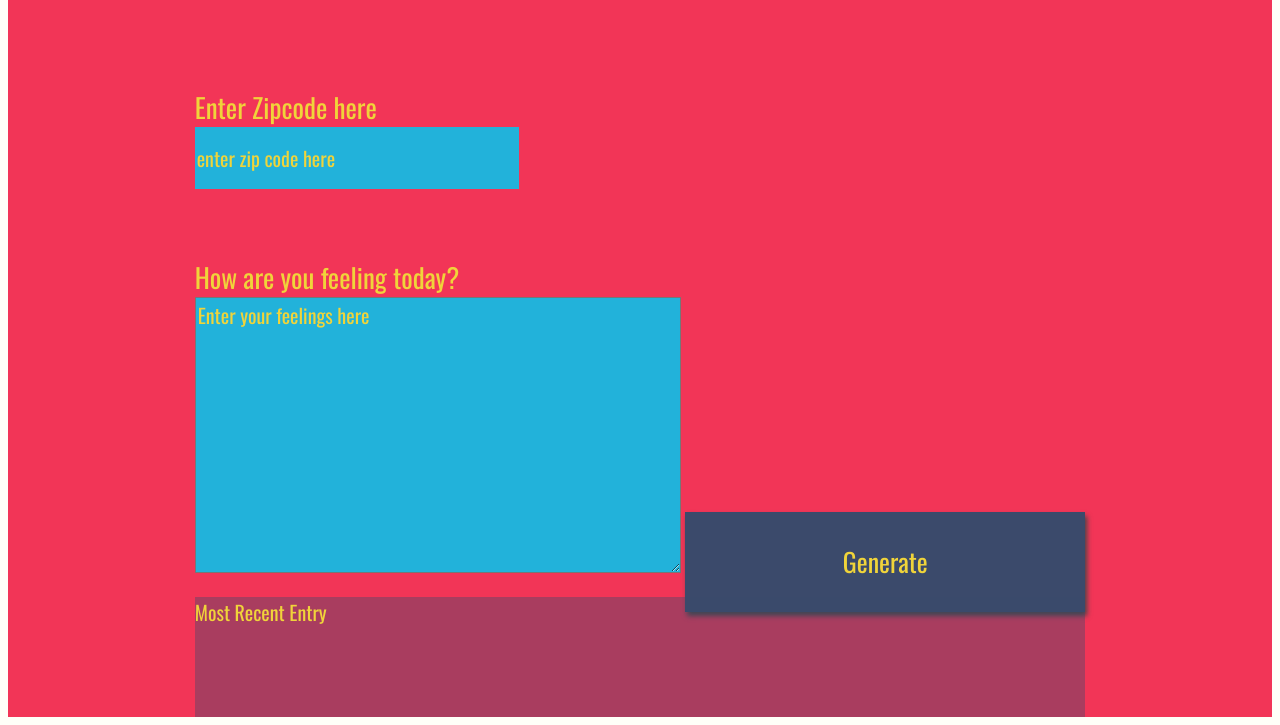
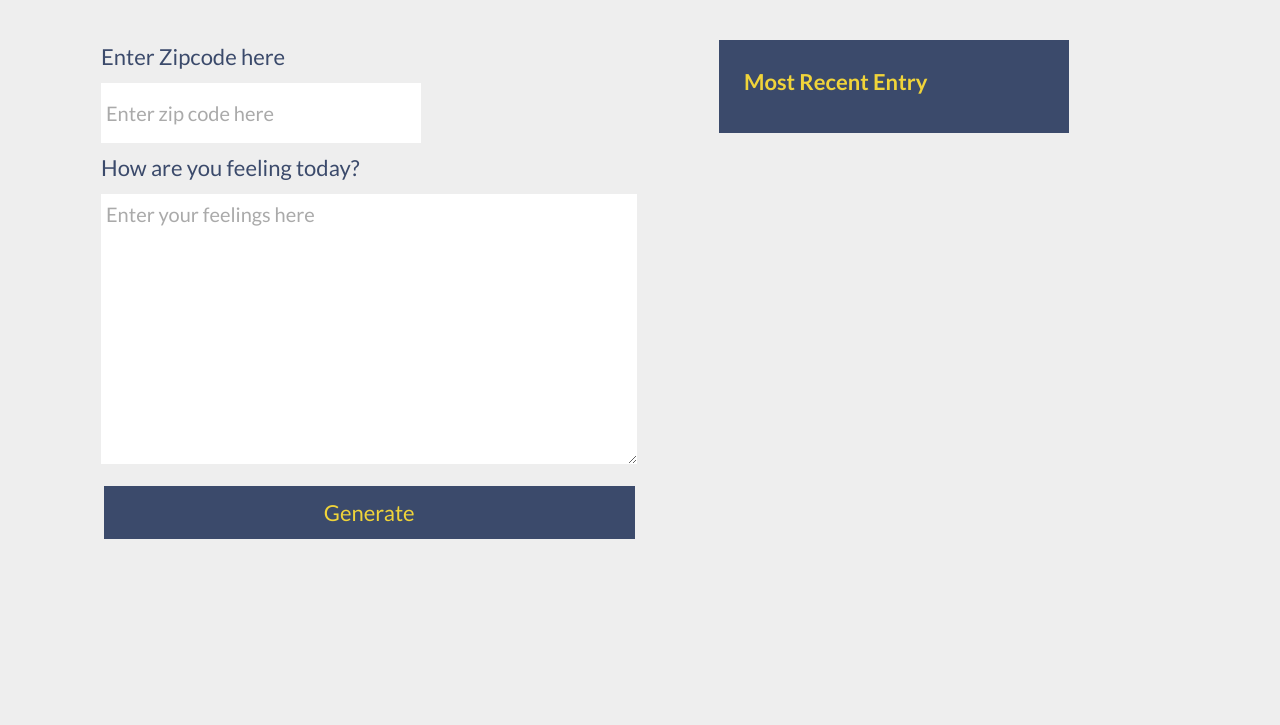
Before and after one commit to MahmoudSallam1/weather-journal-app, a plain HTML site: page website/index.html in a window 1280 px wide. Shown: the part 91-816 px from the top of the page. Drawn offline with nearby package versions, Linux system fonts and the light colour scheme; a web font is replaced by a local one.

Commit message:
updating UI

```diff
--- a/website/app.js
+++ b/website/app.js
@@ -1,7 +1,7 @@
 /* Global Variables */
 
 const baseUrl = 'https://api.openweathermap.org/data/2.5/weather?zip=';
-const myApiKey = "&appid=9cfe08fdaf5c2dd8435363fb4c37821e";
+const myApiKey = "&appid=9cfe08fdaf5c2dd8435363fb4c37821e&units=imperial";
 
 const generateButton = document.getElementById("generate");
 
@@ -68,9 +68,9 @@ const updateUI = async () => {
   const request = await fetch("http://localhost:8000/allData");
   try {
     const allData = await request.json();
-    document.getElementById("date").innerHTML = allData.date;
-    document.getElementById("temp").innerHTML = allData.temp;
-    document.getElementById("content").innerHTML = allData.content;
+    document.getElementById("date").innerHTML = 'Date : '+ allData.date;
+    document.getElementById("temp").innerHTML = 'Temperature : '+ allData.temp;
+    document.getElementById("content").innerHTML = 'Feelings : '+ allData.content;
   } catch (error) {
     console.log(error);
   }
--- a/website/index.html
+++ b/website/index.html
@@ -4,21 +4,30 @@
     <meta charset="UTF-8" />
     <title>Weather Journal</title>
     <link
-      href="https://fonts.googleapis.com/css?family=Oswald:400,600,700|Ranga:400,700&display=swap"
+      href="https://fonts.googleapis.com/css2?family=Lato:wght@300;400;700;900&display=swap"
       rel="stylesheet"
+    />
+    <link
+      rel="stylesheet"
+      href="https://stackpath.bootstrapcdn.com/bootstrap/4.5.0/css/bootstrap.min.css"
+      integrity="sha384-9aIt2nRpC12Uk9gS9baDl411NQApFmC26EwAOH8WgZl5MYYxFfc+NcPb1dKGj7Sk"
+      crossorigin="anonymous"
     />
     <link rel="stylesheet" href="style.css" />
   </head>
   <body>
-    <div id="app">
+    <div class="container" id="app">
       <div class="holder headline">
         Weather Journal App
       </div>
+
+      <div class="row">
+        <div class="col-6 ml-3 mt-5">
           <div class="holder zip">
             <label for="zip">Enter Zipcode here</label>
-        <input type="text" id="zip" placeholder="enter zip code here" />
+            <input type="text" id="zip" placeholder="Enter zip code here" />
           </div>
-      <div class="holder feel">
+          <div class="holder feel mt-2">
             <label for="feelings">How are you feeling today?</label>
             <textarea
               class="myInput"
@@ -27,8 +36,11 @@
               rows="9"
               cols="50"
             ></textarea>
-        <button id="generate" type="submit">Generate</button>
           </div>
+        </div>
+
+
+  <div class="col-4 mt-5 ml-5">
     <div class="holder entry">
       <div class="title">Most Recent Entry</div>
       <div id="entryHolder">
@@ -38,6 +50,18 @@
       </div>
     </div>
   </div>
+
+      </div>
+
+      <div class="row ml-1 mt-3">
+        <div class="col-6">
+          <button id="generate" type="submit">Generate</button>
+
+        </div>
+      </div>
+
+
+    </div>
     <script src="app.js" type="text/javascript"></script>
   </body>
 </html>
--- a/website/style.css
+++ b/website/style.css
@@ -1,90 +1,112 @@
-body{
-    background: #fffff8;
-    font-family: -apple-system, BlinkMacSystemFont, sans-serif;
-}
+* {
+    padding: 0;
+    margin: 0;
+    font-family: 'Lato', -apple-system, BlinkMacSystemFont, sans-serif;
 
-#app{
-    display: grid;
-    grid-auto-rows: minmax(150px, auto);
-    /* grid-template-columns:  */
-    height:100vh;
-    background: #f23557;
-    color: #f0d43a;
-    justify-content: center;
-    grid-gap: 1em;
-    font-size: 20px;
-    font-family: 'Oswald', sans-serif;
-}
-
-.holder{
 
 }
 
-.entry{
-    margin-top: 30px;
-
-    background: rgba(59, 74, 107, .4);
+body {
+    background: #eee;
+    font-weight: 300;
 }
 
-#entryHolder{
-}
+/* #app {
+    display: grid;
+    height: 100vh;
+    background: #eee;
+    color: #3b4a6b;
+    justify-content: center;
+} */
 
-#date{
+button:hover {
+
+    background: #f0d43a;
+    color: #3b4a6b;
 
 }
 
-#temp{
+.holder {
+}
+
+.title {
+    font-size: 22px;
+    font-weight: 400;
+    color: #3b4a6b;
+}
+
+.entry {
+    background-color: #3b4a6b;
+    padding: 20px;
+    color: #f0d43a;
+}
+
+#entryHolder {
+    font-weight: 300;
+    color: #fff;
+    padding: 5px;
+}
+
+#date {}
+
+#temp {}
+
+#content {}
+
+.headline {
+    text-align: center;
+    font-size: 45px;
+    font-weight: 700;
+    color: #3b4a6b;
+    margin-top: 15px;
 
 }
 
-#content{
-
-}
-
-.headline {
-
-}
-.title{
-
+.title {
+    color: #f0d43a;
+    font-weight: 700;
+    padding: 5px;
 }
 
 /*  Basic Styling To Override Default For Basic HTML Elements */
-label{
-    display:block;
-    font-size: 27px;
+label {
+    display: block;
+    font-size: 22px;
+    font-weight: 400;
+    color: #3b4a6b;
+    margin-bottom: 10px;
 }
 
-input{
-    display:block;
+input {
+    display: block;
     height: 60px;
     width: 320px;
-    background:#22b2da;
-    color: #f0d43a;
+    background: #fff;
+    color: #3b4a6b;
     font-size: 20px;
-    font-family: 'Oswald', sans-serif;
     border: none;
 }
 
-button{
-    width: 400px;
-    height: 100px;
+button {
     background: #3b4a6b;
     color: #f0d43a;
-    font-size: 26px;
-    font-family: 'Oswald', sans-serif;
+    font-size: 22px;
+    padding: 10px;
+    width: 100%;
     border: none;
-    box-shadow: 2px 4px 5px #444;
 }
-h1{
+
+h1 {
     font-size: 36px;
 }
 
-textarea{
-    background:#22b2da;
-    color: #f0d43a;
+textarea {
+    background: #fff;
+    color: #3b4a6b;
     font-size: 20px;
-    font-family: 'Oswald', sans-serif;
+    border: none;
 }
+
 /* Reset style for HTML element on active to have no border*/
 input:focus,
 select:focus,
@@ -92,21 +114,23 @@ textarea:focus,
 button:focus {
     outline: none;
 }
+
 /* Style for Placeholder Text*/
-::placeholder { /* Firefox, Chrome, Opera */
-    color: #f0d43a;
-    font-family: 'Oswald', sans-serif;
+::placeholder {
+    /* Firefox, Chrome, Opera */
+    color: #aaa;
+    padding: 5px;
 
 }
 
-:-ms-input-placeholder { /* Internet Explorer 10-11 */
-    color: #f0d43a;
-    font-family: 'Oswald', sans-serif;
+:-ms-input-placeholder {
+    /* Internet Explorer 10-11 */
+    color: #aaa;
 
 }
 
-::-ms-input-placeholder { /* Microsoft Edge */
-    color: #f0d43a;
-    font-family: 'Oswald', sans-serif;
+::-ms-input-placeholder {
+    /* Microsoft Edge */
+    color: #aaa;
 
 }
```
Lines whose indentation alone changed are shown as unchanged.
